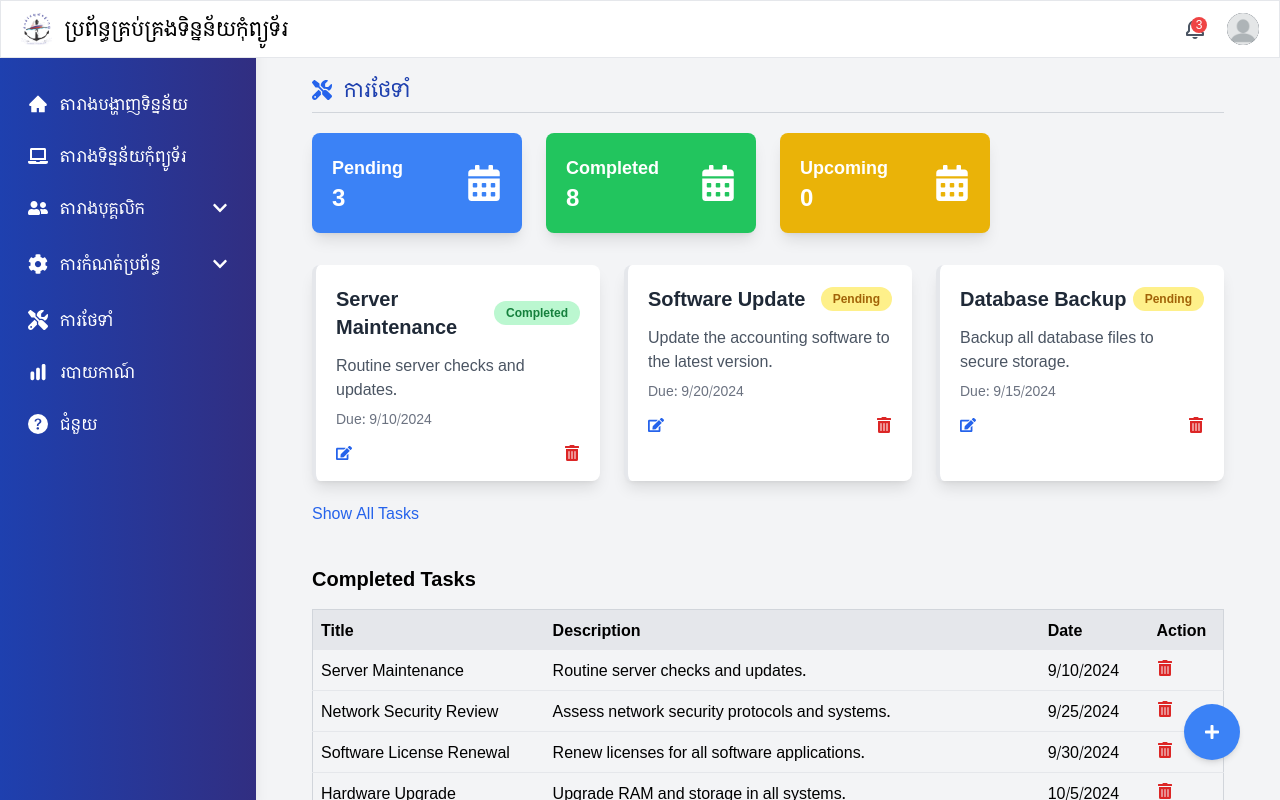
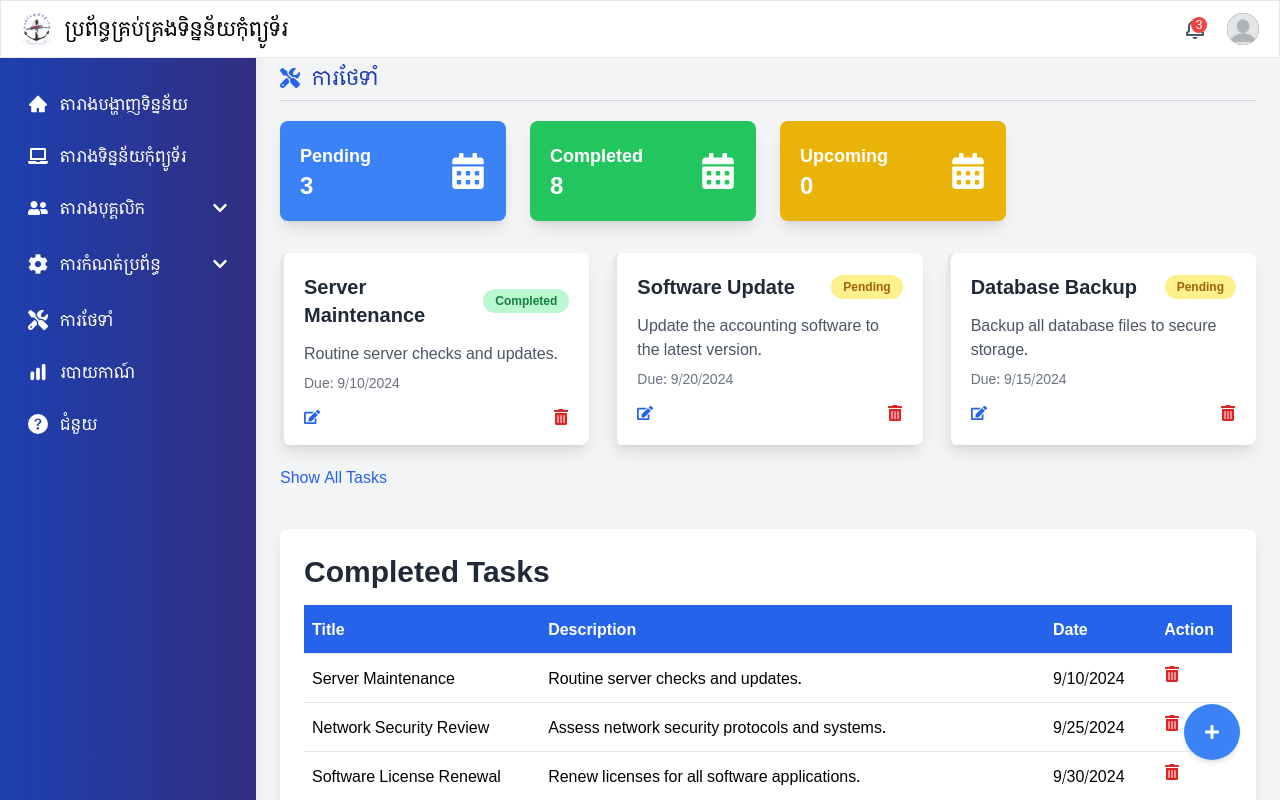
Before and after one commit to Kanhary/portfolio, a React (Vite) app: page /main-dashboard/maintenance in a window 1280 px wide. Built offline with nearby package versions, Linux system fonts and the light colour scheme; a web font is replaced by a local one.

Commit message:
update maintenance  page

```diff
--- a/src/Components/Pages/Maintenance.jsx
+++ b/src/Components/Pages/Maintenance.jsx
@@ -4,8 +4,11 @@ import { FaScrewdriverWrench } from "react-icons/fa6";
 import DatePicker from 'react-datepicker';
 import 'react-datepicker/dist/react-datepicker.css';
 import 'tailwindcss/tailwind.css'; // Make sure Tailwind CSS is configured
+import AOS from 'aos';
+import 'aos/dist/aos.css';
 
 const Maintenance = () => {
+  AOS.init();
   const [tasks, setTasks] = useState([
     {
       id: 1,
@@ -186,7 +189,7 @@ const Maintenance = () => {
   const paginate = (pageNumber) => setCurrentPage(pageNumber);
 
   return (
-    <div className="min-h-screen p-8 mt-5 bg-gray-100">
+    <div className="min-h-screen mt-10 bg-gray-100">
       <h1 className="flex items-center space-x-3 text-xl font-medium text-blue-800">
         <FaScrewdriverWrench className="text-blue-600" />
         <span>ការថែទាំ</span>
@@ -247,25 +250,32 @@ const Maintenance = () => {
       </button>
 
 {/* Completed Tasks Table */}
-      <div className="mt-10" data-aos='fade-right'>
-        <h2 className="text-xl font-bold">Completed Tasks</h2>
-        <table className="w-full mt-4 text-left border border-gray-300">
-          <thead>
-            <tr className="bg-gray-200">
-              <th className="p-2">Title</th>
-              <th className="p-2">Description</th>
-              <th className="p-2">Date</th>
-              <th className="p-2">Action</th>
+<div className="p-6 mt-10 bg-white rounded-lg shadow-lg">
+  <h2 className="mb-4 text-2xl font-semibold text-gray-800 sm:text-3xl">Completed Tasks</h2>
+  {currentTasks.length === 0 ? (
+    <p className="mt-2 text-gray-600">No tasks completed yet.</p>
+  ) : (
+    <div className="overflow-x-auto">
+      <table className="min-w-full divide-y divide-gray-200">
+        <thead className="text-white bg-blue-600">
+          <tr>
+            <th className="px-2 py-3 text-sm text-left sm:text-base">Title</th>
+            <th className="hidden px-2 py-3 text-sm text-left sm:text-base md:table-cell">Description</th>
+            <th className="hidden px-2 py-3 text-sm text-left sm:text-base md:table-cell">Date</th>
+            <th className="px-2 py-3 text-sm text-left sm:text-base">Action</th>
           </tr>
         </thead>
-          <tbody>
+        <tbody className="bg-white divide-y divide-gray-200">
           {currentTasks.map((task) => (
-              <tr key={task.id} className="border-b">
-                <td className="p-2">{task.title}</td>
-                <td className="p-2">{task.description}</td>
-                <td className="p-2">{task.date.toLocaleDateString()}</td>
-                <td className="p-2">
-                  <button onClick={() => handleDeleteTask(task.id)} className="text-red-600 hover:underline">
+            <tr key={task.id} className="transition duration-150 hover:bg-gray-100">
+              <td className="px-2 py-3 text-sm sm:text-base">{task.title}</td>
+              <td className="hidden px-2 py-3 text-sm sm:text-base md:table-cell">{task.description}</td>
+              <td className="hidden px-2 py-3 text-sm sm:text-base md:table-cell">{task.date.toLocaleDateString()}</td>
+              <td className="flex px-2 py-3 space-x-2">
+                <button
+                  onClick={() => handleDeleteTask(task.id)}
+                  className="text-red-600 hover:underline"
+                >
                   <FaTrashAlt />
                 </button>
               </td>
@@ -273,6 +283,9 @@ const Maintenance = () => {
           ))}
         </tbody>
       </table>
+    </div>
+  )}
+
   {/* Pagination Controls */}
   <div className="flex justify-between mt-4">
     <button
@@ -294,6 +307,7 @@ const Maintenance = () => {
     </button>
   </div>
 </div>
+
 
       <button
                     className="fixed flex items-center px-5 py-5 space-x-2 text-white transition-colors bg-blue-500 rounded-full shadow-md bottom-10 right-10 hover:bg-blue-600"
```
Lines whose indentation alone changed are shown as unchanged.
